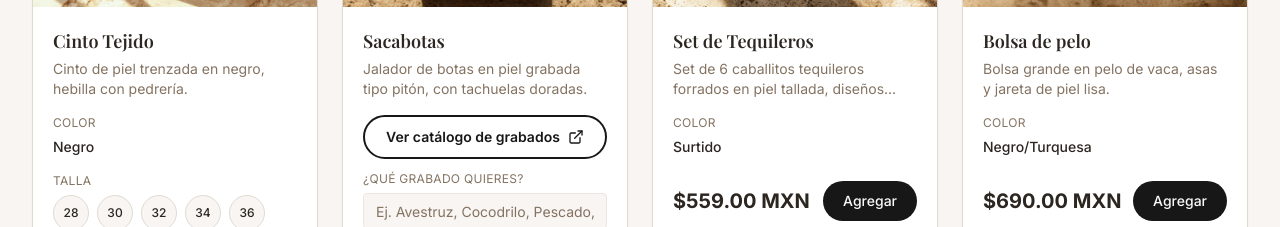
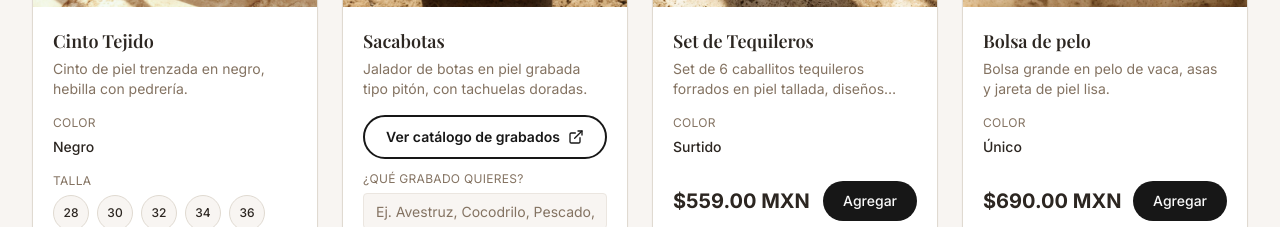
Before and after one commit to aguinagaangel595-eng/adivan-western-boots_, a React (Vite) app: page /shop in a window 1280 px wide. Shown: the part 4820-5047 px from the top of the page. Built offline with nearby package versions, Linux system fonts and the light colour scheme; the HTML template or start-up script is replaced by a standard one.

Commit message:
Update product variant color to 'Único'

```diff
--- a/src/data/products.ts
+++ b/src/data/products.ts
@@ -308,7 +308,7 @@ export const products: Product[] = [
     group: "Bolsos",
     category: "Bolsos",
     description: "Bolsa grande en pelo de vaca, asas y jareta de piel lisa.",
-    variants: [{ color: "Negro/Turquesa", images: ["/bolsa-grande.jpg"] }],
+    variants: [{ color: "Único", images: ["/bolsa-grande.jpg"] }],
   },
   {
     id: 31,
```
